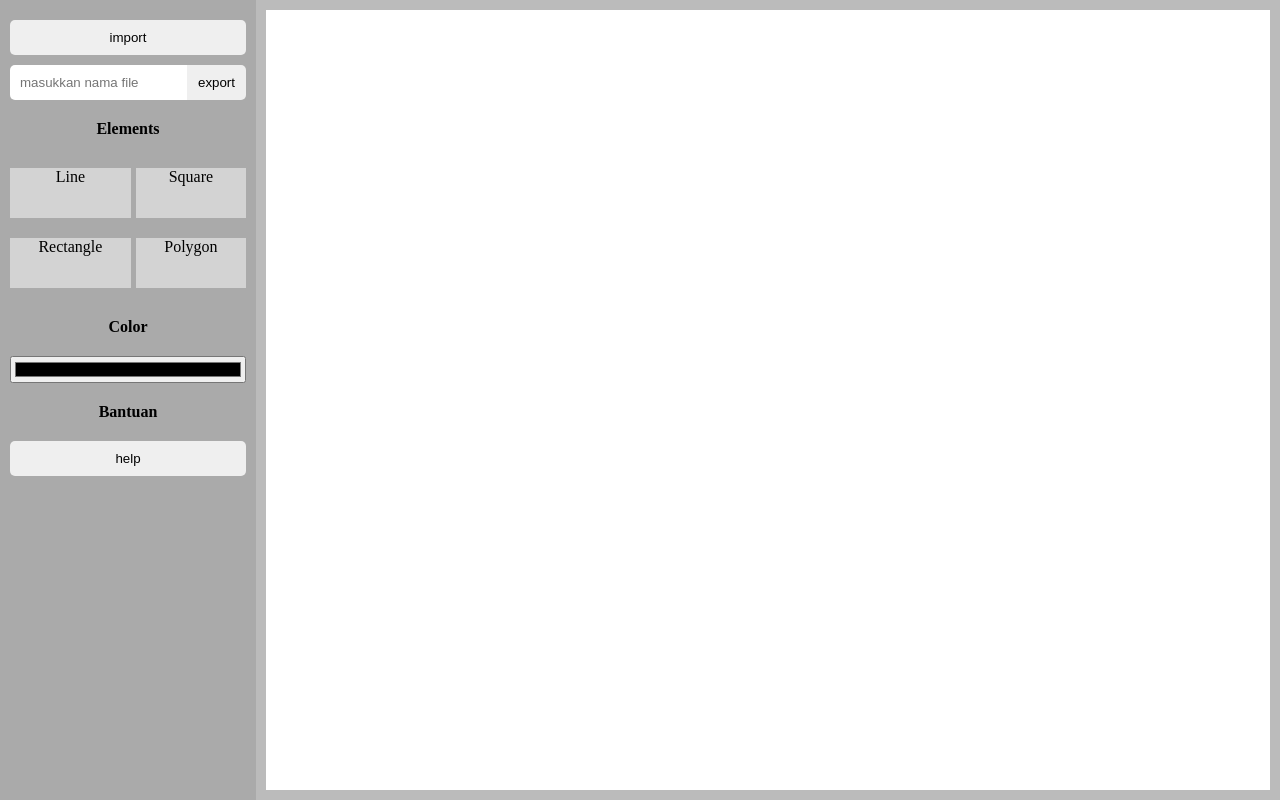
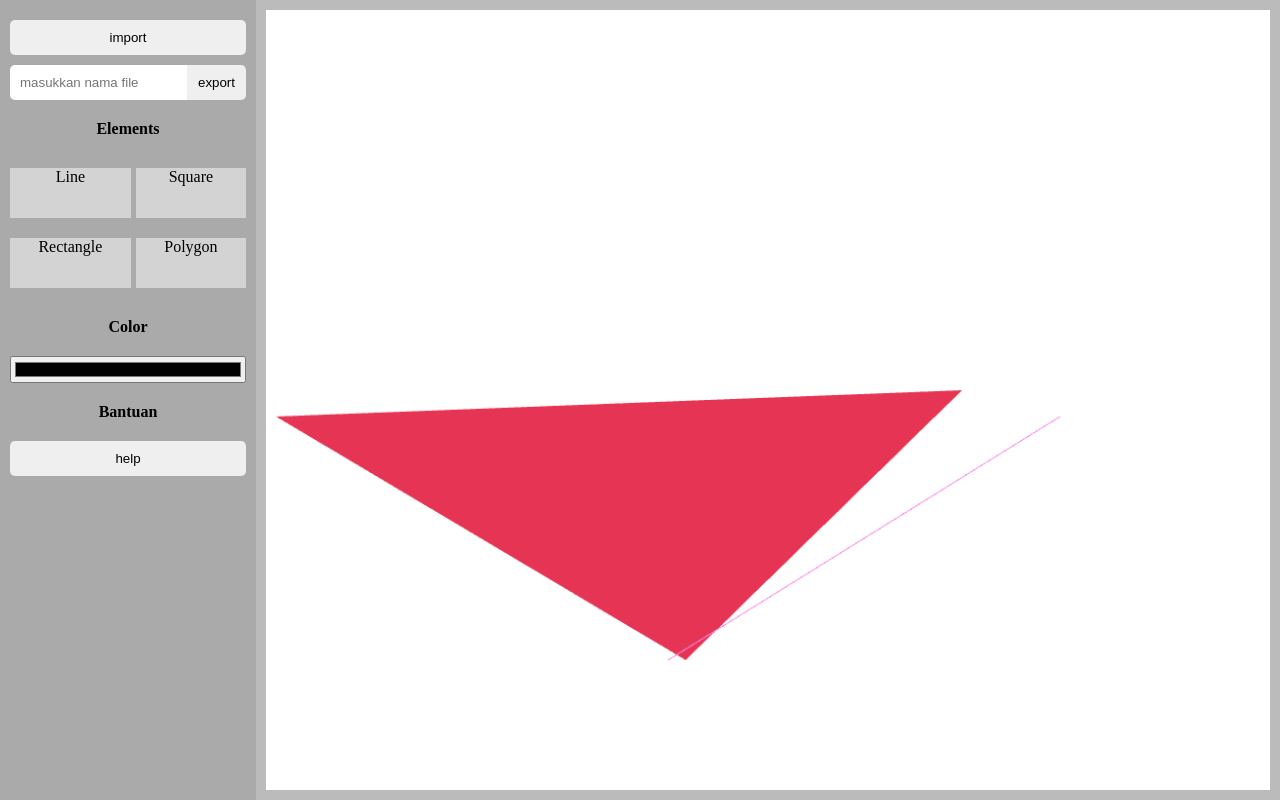
Before and after one commit to mhmmdjafarg/project-1-grafkom, a plain HTML site: page index.html in a window 1280 px wide. Drawn offline with Linux system fonts and the light colour scheme.

Commit message:
restructure and have object

```diff
--- a/index.html
+++ b/index.html
@@ -12,11 +12,25 @@
     <script id="vertex-shader-2d" type="x-shader/x-vertex">
       precision mediump float;
       attribute vec2 vPosition;
-      attribute vec3 vColor;
-      varying vec3 fragColor;
+      attribute vec4 a_color;
+
+      varying vec4 v_color;
+      uniform vec2 u_resolution;
+
       void main() {
-          fragColor = vColor;
-          gl_Position = vec4(vPosition, 0.0, 1.0);
+
+          // convert the position from pixels to 0.0 to 1.0
+          vec2 zeroToOne = vPosition / u_resolution;
+
+          // convert from 0->1 to 0->2
+          vec2 zeroToTwo = zeroToOne * 2.0;
+
+          // convert from 0->2 to -1->+1 (clip space)
+          vec2 clipSpace = zeroToTwo - 1.0;
+
+          gl_Position = vec4(clipSpace, 0, 1);
+
+          v_color = a_color;
       }
     </script>
 
@@ -24,10 +38,11 @@
     <script id="fragment-shader-2d" type="x-shader/x-fragment">
       precision mediump float;
 
-      varying vec3 fragColor;
+      varying vec4 v_color;
+
       void main() {
-          gl_FragColor = vec4(fragColor, 1.0);
-        }
+        gl_FragColor = v_color;
+      }
     </script>
 
   </head>
--- a/script.js
+++ b/script.js
@@ -1,39 +1,26 @@
 "use strict";
 
-function main() {
-  // Get canvas context
-  const canvas = document.getElementById("canvas");
-  const gl = canvas.getContext("webgl");
-
-  if (!gl) {
-    alert("Webgl not supported");
-    return;
+/**
+ * Resize a canvas to match the size its displayed.
+ * @param {HTMLCanvasElement} canvas The canvas to resize.
+ * @param {number} [multiplier] amount to multiply by.
+ *    Pass in window.devicePixelRatio for native pixels.
+ * @return {boolean} true if the canvas was resized.
+ * @memberOf module:webgl-utils
+ */
+function resizeCanvasToDisplaySize(canvas, multiplier) {
+  multiplier = multiplier || 1;
+  const width = (canvas.clientWidth * multiplier) | 0;
+  const height = (canvas.clientHeight * multiplier) | 0;
+  if (canvas.width !== width || canvas.height !== height) {
+    canvas.width = width;
+    canvas.height = height;
+    return true;
+  }
+  return false;
 }
 
-  // Resizing canvas
-  canvas.width = canvas.clientWidth;
-  canvas.height = canvas.clientHeight;
-
-  // viewport
-  gl.viewport(0, 0, gl.canvas.width, gl.canvas.height);
-
-  var createShader = function (type, source) {
-    var shader = gl.createShader(type);
-
-    gl.shaderSource(shader, source);
-
-    gl.compileShader(shader);
-
-    if (!gl.getShaderParameter(shader, gl.COMPILE_STATUS)) {
-      console.error("Error compiling shader!", gl.getShaderInfoLog(shader));
-      gl.deleteShader(shader);
-      return;
-    }
-
-    return shader;
-  };
-
-  var createProgram = function (vertexShader, fragmentShader) {
+var createProgram = function (gl, vertexShader, fragmentShader) {
   var program = gl.createProgram();
   gl.attachShader(program, vertexShader);
   gl.attachShader(program, fragmentShader);
@@ -53,44 +40,90 @@ function main() {
   return program;
 };
 
-  // Process shaders
+var createShader = function (gl, type, source) {
+  var shader = gl.createShader(type);
+
+  gl.shaderSource(shader, source);
+
+  gl.compileShader(shader);
+
+  if (!gl.getShaderParameter(shader, gl.COMPILE_STATUS)) {
+    console.error("Error compiling shader!", gl.getShaderInfoLog(shader));
+    gl.deleteShader(shader);
+    return;
+  }
+
+  return shader;
+};
+
+function main() {
+  // Get canvas context
+  const canvas = document.getElementById("canvas");
+  const gl = canvas.getContext("webgl");
+
+  if (!gl) {
+    alert("Webgl not supported");
+    return;
+  }
+
+  // Resizing canvas
+  canvas.width = canvas.clientWidth;
+  canvas.height = canvas.clientHeight;
+
+  // create GLSL shaders, upload the GLSL source, compile the shaders
   var vertShader = createShader(
+    gl,
     gl.VERTEX_SHADER,
     document.querySelector("#vertex-shader-2d").text
   );
   var fragShader = createShader(
+    gl,
     gl.FRAGMENT_SHADER,
     document.querySelector("#fragment-shader-2d").text
   );
 
-  // Create program
-  var program = createProgram(vertShader, fragShader);
+  // Link the two shaders into a program
+  var program = createProgram(gl, vertShader, fragShader);
 
-  function drawObject(program, vertices, mode, count) {
   // Look up where data stored
   var positionLocation = gl.getAttribLocation(program, "vPosition");
-    var colorLocation = gl.getAttribLocation(program, "vColor");
+  var colorLocation = gl.getAttribLocation(program, "a_color");
+  var resolutionUniformLocation = gl.getUniformLocation(
+    program,
+    "u_resolution"
+  );
 
   // Create a buffer for vertices position
   var positionBuffer = gl.createBuffer();
+  // Create a buffer for the colors.
+  var colorBuffer = gl.createBuffer();
 
   // Clear canvas
+  gl.clearColor(0, 0, 0, 0);
   gl.clear(gl.COLOR_BUFFER_BIT);
+
+  function drawObject(program, vertices, mode, count) {
+    resizeCanvasToDisplaySize(gl.canvas);
+
+    // Tell WebGL how to convert from clip space to pixels
+    gl.viewport(0, 0, gl.canvas.width, gl.canvas.height);
+
     // Tell to use program
     gl.useProgram(program);
 
+    // Turn on the position attribute
+    gl.enableVertexAttribArray(positionLocation);
 
+    // Bind the position buffer.
+    gl.bindBuffer(gl.ARRAY_BUFFER, positionBuffer);
 
-    // Bind position buffer
-    gl.bindBuffer(gl.ARRAY_BUFFER, positionBuffer);
     gl.bufferData(gl.ARRAY_BUFFER, new Float32Array(vertices), gl.STATIC_DRAW);
-
 
     // Tell the attribute how to read vertices buffer
     var size = 2;
     var type = gl.FLOAT;
     var normalized = false;
-    var stride = 5 * Float32Array.BYTES_PER_ELEMENT; // Size per vertex
+    var stride = 0; // Size per vertex
     var offset = 0;
     gl.vertexAttribPointer(
       positionLocation,
@@ -101,33 +134,39 @@ function main() {
       offset
     );
 
-    // Tell the attribute how to read color buffer
-    var sizeColor = 2;
-    var typeColor = gl.FLOAT;
-    var offsetColor = 2 * Float32Array.BYTES_PER_ELEMENT; // offset for color
+    // Turn on the color attribute
+    gl.enableVertexAttribArray(colorLocation);
+
+    // Bind the color buffer.
+    gl.bindBuffer(gl.ARRAY_BUFFER, colorBuffer);
+    setColors(gl);
+
+    // Tell the color attribute how to get data out of colorBuffer (ARRAY_BUFFER)
+    var size = 4; // 4 components per iteration
+    var type = gl.FLOAT; // the data is 32bit floats
+    var normalize = false; // don't normalize the data
+    var stride = 0; // 0 = move forward size * sizeof(type) each iteration to get the next position
+    var offset = 0; // start at the beginning of the buffer
     gl.vertexAttribPointer(
       colorLocation,
-      sizeColor,
-      typeColor,
-      normalized,
+      size,
+      type,
+      normalize,
       stride,
-      offsetColor
+      offset
     );
 
-    // Turn on the attribute
-    gl.enableVertexAttribArray(positionLocation);
-    gl.enableVertexAttribArray(colorLocation);
-
+    // set the resolution
+    gl.uniform2f(resolutionUniformLocation, canvas.width, canvas.height);
     // Draw the geometry
-
     gl.drawArrays(mode, 0, count);
   }
-  var vertices = [670,253,1,1,1,
-				1113,425,1,1,1];
 
-  drawObject(program, vertices, gl.LINES,2 );
-  //   Constanta
-  var arrayOfObjects = []; // {vertices, color, type}
+  // Test
+  var vertices = [0, 373, 418, 123, 700, 400];
+  var vertices2 = [800, 373, 400, 123];
+  drawObject(program, vertices, gl.TRIANGLES, 3);
+  drawObject(program, vertices2, gl.LINES, 2);
 
   // Mouse click
   canvas.addEventListener("mousedown", (e) => {
@@ -140,4 +179,21 @@ function main() {
   });
 }
 
+// Fill the buffer with colors for the 2 triangles
+// that make the rectangle.
+// Note, will put the values in whatever buffer is currently
+// bound to the ARRAY_BUFFER bind point
+function setColors(gl) {
+  // Pick 2 random colors.
+  var r1 = Math.random();
+  var b1 = Math.random();
+  var g1 = Math.random();
+
+  gl.bufferData(
+    gl.ARRAY_BUFFER,
+    new Float32Array([r1, b1, g1, 1, r1, b1, g1, 1, r1, b1, g1, 1]),
+    gl.STATIC_DRAW
+  );
+}
+
 main();
```
Lines whose indentation alone changed are shown as unchanged.
